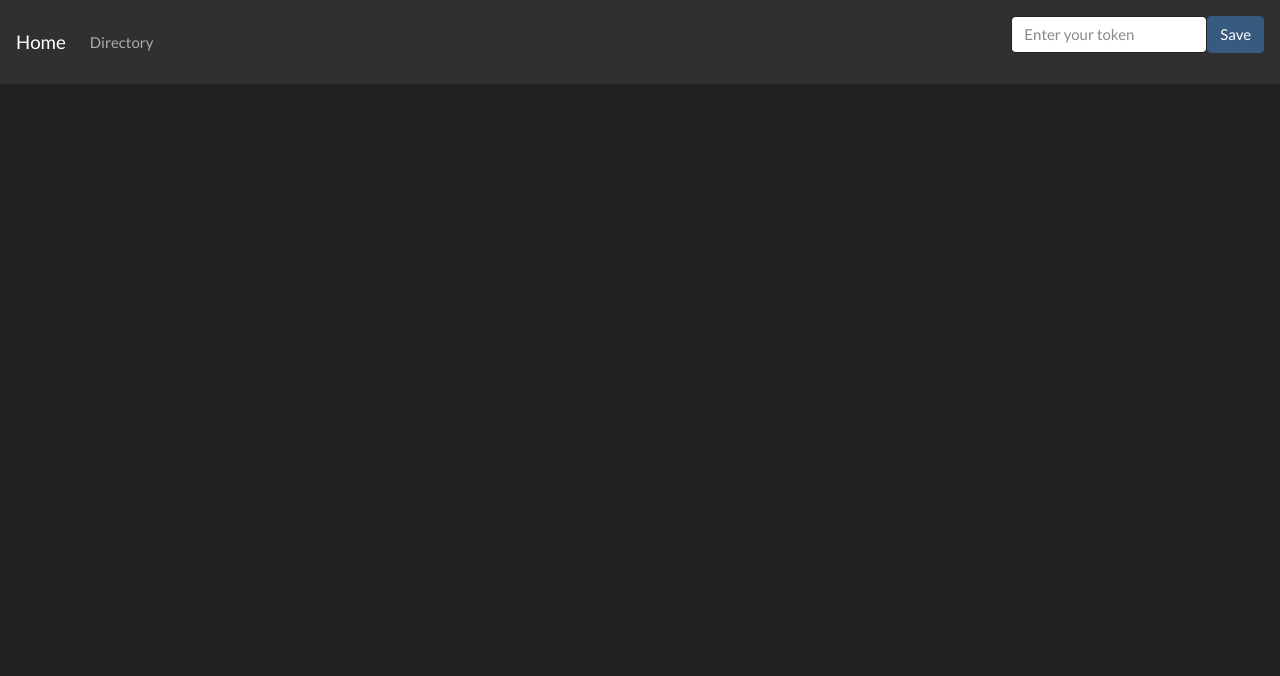
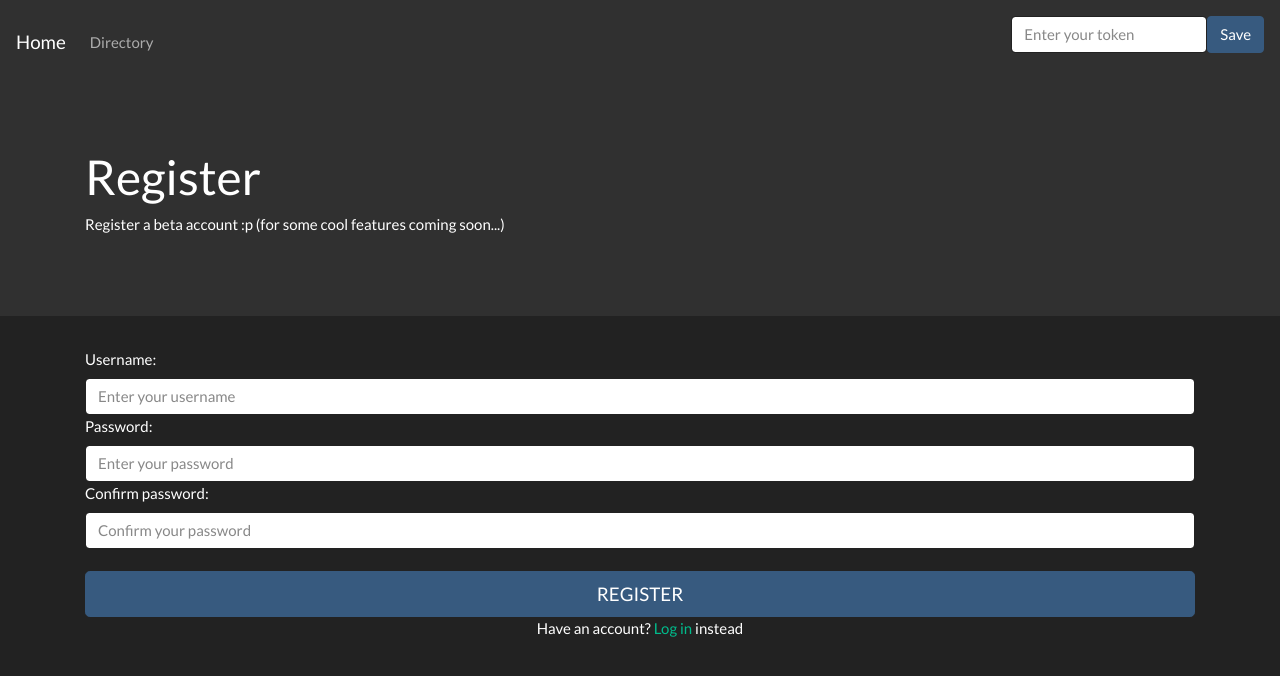
Before and after one commit to ApocalypseCalculator/ToonPlex, a React (Vite) app in the folder client/: page /register in a window 1280 px wide. Before the commit this address had no page. Shown: the top 676 px of the page. Built offline with nearby package versions, Linux system fonts and the light colour scheme.

Commit message:
add register

```diff
--- a/client/src/components/app.tsx
+++ b/client/src/components/app.tsx
@@ -11,6 +11,7 @@ import { Directory } from "./directory";
 import { Toon } from "./toon";
 import { Reader } from "./reader";
 import { Login } from "./login";
+import { Register } from "./register";
 
 export const _App = () => {
     return (
@@ -23,6 +24,7 @@ export const _App = () => {
                     <Route path="/reader/:toonslug/:chapter" element={<Reader />} />
                     <Route path="/directory" element={<Directory />} />
                     <Route path="/login" element={<Login />} />
+                    <Route path="/register" element={<Register />} />
                 </Routes>
             </div>
         </div>
--- /dev/null
+++ b/client/src/components/register.tsx
@@ -0,0 +1,120 @@
+import * as React from "react";
+import * as axios from "axios";
+import { useNavigate } from "react-router-dom";
+import { SessionContext } from "../util/session";
+// reusing code from old codebases :)
+
+export const Register = () => {
+    const nav = useNavigate();
+    const session = React.useContext(SessionContext);
+
+    if(session.token) {
+        nav("/");
+    }
+
+    let [username, setUsername] = React.useState("");
+    let [pwd1, setPwd1] = React.useState("");
+    let [pwd2, setPwd2] = React.useState("");
+    let [registering, setRegistering] = React.useState(false);
+    let [err, setErr] = React.useState("");
+    let [userid, setUserid] = React.useState("");
+
+    function register(ev: React.SyntheticEvent) {
+        ev.preventDefault();
+        setRegistering(true);
+        if (!/^\w+$/.test(username) || username.length > 32) {
+            setErr("Username can only contain alphanumeric characters or underscore and must be at most 32 characters");
+            setRegistering(false);
+        }
+        else if (!/^[\w$&+,:;=?@#|'<>.^*()%!-]+$/.test(pwd1) || pwd1.length < 8) {
+            setErr("Password can only contain alphanumeric characters or underscore and must be at least 8 characters");
+            setRegistering(false);
+        }
+        else if (pwd1 !== pwd2) {
+            setErr("Passwords do not match");
+            setRegistering(false);
+        }
+        else {
+            axios.default.post('/api/user/register', {
+                username: username,
+                password: pwd1
+            }).then(res => {
+                if (res.data.userid) {
+                    setUserid(res.data.userid);
+                }
+                else {
+                    setErr(res.data.error);
+                }
+                setRegistering(false);
+            }).catch(err => {
+                setErr(err.response.data.error);
+                setRegistering(false);
+            });
+        }
+    }
+
+    return (
+        <div className={"register"}>
+            <div className={"jumbotron jumbotron-fluid"}>
+                <div className={"container"}>
+                    <h1>Register</h1>
+                    <p>Register a beta account :p (for some cool features coming soon...)</p>
+                </div>
+            </div>
+            <div className={"container"}>
+                {
+                    userid === "" ?
+                        <form className={"form-signup"}>
+                            <div className="form-label-group">
+                                <label htmlFor={"username"}>
+                                    Username:
+                                </label>
+                                <input type={"text"} id={"username"} className={"form-control"} name={"username"} placeholder={"Enter your username"} onChange={text => {
+                                    setUsername(text.target.value);
+                                }}></input>
+                            </div>
+                            <div className="form-label-group">
+                                <label htmlFor={"password"}>
+                                    Password:
+                                </label>
+                                <input type={"password"} id={"password"} className={"form-control"} name={"password"} placeholder={"Enter your password"} onChange={text => {
+                                    setPwd1(text.target.value);
+                                }}></input>
+                            </div>
+                            <div className="form-label-group">
+                                <label htmlFor={"repeatpwd"}>
+                                    Confirm password:
+                                </label>
+                                <input type={"password"} id={"repeatpwd"} className={"form-control"} name={"repeatpwd"} placeholder={"Confirm your password"} onChange={text => {
+                                    setPwd2(text.target.value);
+                                }}></input>
+                            </div>
+                            <div className="form-label-group">
+                                {err !== "" ? <p style={{ textAlign: "center" }}>
+                                    {"Error: " + err}
+                                </p> : <></>}
+                            </div>
+                            <br></br>
+                            <button className={"btn btn-lg btn-primary btn-block text-uppercase"} disabled={registering} onClick={register}>Register</button>
+                            <p style={{ textAlign: "center" }}>Have an account? <a href={"/login"} onClick={(ev) => {
+                                ev.preventDefault();
+                                nav("/login");
+                            }}>Log in</a> instead</p>
+                        </form>
+                        :
+                        <>
+                            <div className={"alert alert-success"} id={"successdiv"}>
+                                <strong>Success!</strong> Your registration was successful
+                            </div>
+                            <div className={"container"}>
+                                <p style={{ textAlign: "center" }}><a href={"/login"} onClick={(ev) => {
+                                    ev.preventDefault();
+                                    nav("/login");
+                                }}>Log in</a></p>
+                            </div>
+                        </>
+                }
+            </div>
+        </div>
+    )
+}
```
